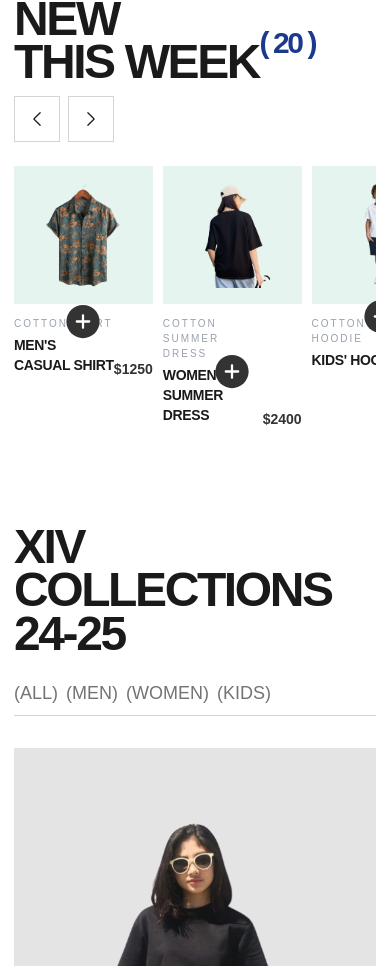
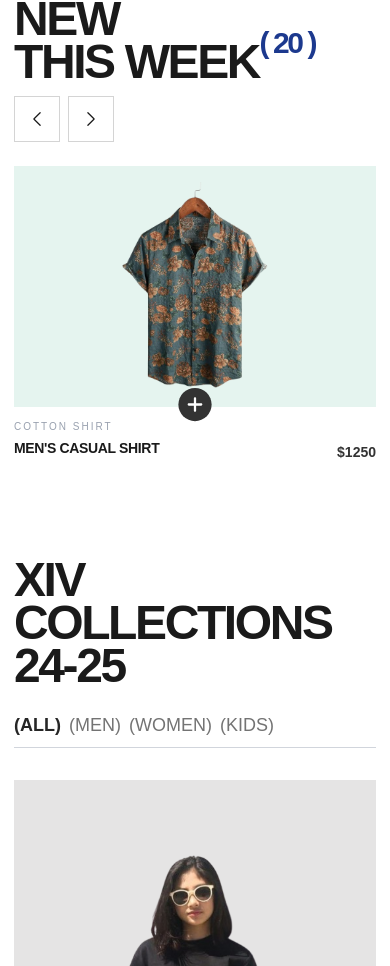
Before and after one commit to mohamedhabib102/fashion-store, a Next.js app: page / in a window 390 px wide. Shown: the part 891-1857 px from the top of the page. Built offline with nearby package versions, Linux system fonts and the light colour scheme; no server answers.

Commit message:
new updates of api and products

```diff
--- a/api/axios.ts
+++ b/api/axios.ts
@@ -2,7 +2,7 @@ import axios from "axios";
 
 
 const axiosInstance = axios.create({
-    baseURL: process.env.NEXT_PUBLIC_BASE_UEL,
+    baseURL: process.env.NEXT_PUBLIC_BASE_URL,
     headers: {
         "Content-Type": "application/json",
     }
@@ -13,4 +13,4 @@ axiosInstance.interceptors.response.use(
     (error) => {
         throw error;
     }
-);export default axiosInstance;
+); export default axiosInstance;
--- a/app/api/products/[id]/route.ts
+++ b/app/api/products/[id]/route.ts
@@ -4,11 +4,12 @@ import { NextResponse } from "next/server";
 
 
 export async function GET(
-  req: Request
+  req: Request,
+  { params }: { params: Promise<{ id: string }> }
 ) {
-  const url = new URL(req.url)
-  const id = Number(url.pathname.split("/").pop())
-  const product = getProductDyId(id)
+  const { id } = await params;
+  const productId = Number(id)
+  const product = getProductDyId(productId)
 
 
 
--- a/app/api/products/category/[category]/route.ts
+++ b/app/api/products/category/[category]/route.ts
@@ -4,18 +4,18 @@ import { NextResponse } from "next/server";
 
 
 export async function GET(
-    req: Request
- ){
-    const url = new URL(req.url)
-    const category = url.pathname.split("/").pop();
-    const decodedCategory = decodeURIComponent(category!);
+    req: Request,
+    { params }: { params: Promise<{ category: string }> }
+) {
+    const { category } = await params;
+    const decodedCategory = decodeURIComponent(category);
 
 
     const product = getAllCategories(decodedCategory);
 
-    if (!product.length) {
+    if (!product || !product.length) {
         return NextResponse.json({ error: "Category not found" }, { status: 404 })
     }
 
     return NextResponse.json(product, { status: 200 })
- }
+}
--- a/app/api/products/route.ts
+++ b/app/api/products/route.ts
@@ -1,18 +1,16 @@
-import { NextResponse, NextRequest } from "next/server";
-import { getAllCategories, getAllProducts, getProductDyId } from "@/api/api";
+import { NextRequest, NextResponse } from "next/server";
+import { getUniqueCategories, getAllProducts } from "@/api/api";
 
 
+export async function GET(req: NextRequest) {
+    const { searchParams } = new URL(req.url);
+    const type = searchParams.get('type');
 
-export async function GET() {
-    const allProducts = getAllProducts()
-    const request = NextRequest
-    return NextResponse.json(allProducts, {status: 200})
+    if (type === 'categories') {
+        const categories = getUniqueCategories();
+        return NextResponse.json(categories, { status: 200 });
+    }
+
+    const allProducts = getAllProducts();
+    return NextResponse.json(allProducts, { status: 200 });
 }
-
-export async function GETBYID(id: number) {
-    if (!id) {
-        return NextResponse.json({error: "ID is required"}, {status: 404})
-    }
-    const product = getProductDyId(id)
-    return NextResponse.json(product, {status: 200})
-}
--- a/app/products/[id]/page.tsx
+++ b/app/products/[id]/page.tsx
@@ -4,24 +4,38 @@ import DetailsSection from "@/components/ui/DetailsSection";
 import ImagesDetailsProduct from "@/components/ui/ImagesDetailsProduct";
 import { Product } from "@/lib/db";
 import Image from "next/image";
+import { getProductDyId } from "@/api/api";
 
 interface Props {
-    params: Promise<{id: string}>
+    params: Promise<{ id: string }>
 }
 
 
-const getProductById =  async (id: string) => {
-    const ID = Number(id);
-    const res = await axiosInstance.get(`api/products/${ID}`);
-    const data = await res.data;
-    console.log(data)
+const getProductById = async (id: string) => {
+    const baseUrl = process.env.NEXT_PUBLIC_BASE_URL || 'http://localhost:3000';
+    const res = await fetch(`${baseUrl}/api/products/${id}`, {
+        cache: 'no-store' // لضمان جلب بيانات فريش دائماً
+    });
+
+    if (!res.ok) return null;
+
+    const data = await res.json();
+    console.log("Product from API:", data);
     return data;
 }
 
 
 const ProductDetails: React.FC<Props> = async ({ params }) => {
-    const {id} = await params;
-    const product:Product = await getProductById(id);
+    const { id } = await params;
+    const product = await getProductById(id);
+
+    if (!product) {
+        return (
+            <div className="py-20 text-center text-2xl font-bold">
+                Product Not Found (404)
+            </div>
+        )
+    }
 
 
 
@@ -29,13 +43,13 @@ const ProductDetails: React.FC<Props> = async ({ params }) => {
     return (
         <section className="py-12 bg-[#FAF9F6]">
             <CustomContainer>
-              <div className="lg:w-[80%] w-auto mx-auto flex flex-col lg:flex-row justify-between items-center gap-10">
-                {/* Image Section */}
-                <ImagesDetailsProduct images={product.image}/>
+                <div className="lg:w-[80%] w-auto mx-auto flex flex-col lg:flex-row justify-between items-center gap-10">
+                    {/* Image Section */}
+                    <ImagesDetailsProduct images={product.image} />
 
-                {/* Details Section */}
-                 <DetailsSection product={product}/>
-              </div>
+                    {/* Details Section */}
+                    <DetailsSection product={product} />
+                </div>
             </CustomContainer>
         </section>
     )
--- a/components/home/Collections.tsx
+++ b/components/home/Collections.tsx
@@ -13,6 +13,7 @@ import Link from "next/link";
 const Collections: React.FC = () => {
     const year = new Date().getFullYear();
     const [category, setCategory] = useState<string>("");
+    const [allCategories, setAllCategories] = useState<string[]>([]);
     const [loading, setLoading] = useState<boolean>(false);
     const [showAll, setShowAll] = useState<boolean>(false);
     const [products, setProducts] = useState<Product[]>([]);
@@ -21,12 +22,18 @@ const Collections: React.FC = () => {
         setLoading(true);
         const res = await axiosInstance.get(`api/products/category/${cat}`);
         const data = await res.data;
-        console.log(data);
         setProducts(data);
         setLoading(false);
     }
+
+    const getCategories = async () => {
+        const res = await axiosInstance.get("/api/products?type=categories");
+        const data = await res.data;
+        setAllCategories(data);
+    }
     useEffect(() => {
         getProducts();
+        getCategories()
     }, [category])
     const visibleProducts = showAll ? products : products.slice(4, 8)
 
@@ -36,6 +43,7 @@ const Collections: React.FC = () => {
             <p>No products found</p>
         </section>
     }
+
     return (
         <section className="py-8">
             <CustomContainer>
@@ -50,31 +58,20 @@ const Collections: React.FC = () => {
                         <li onClick={() => setCategory("all")}
                             className={
                                 `
-                            ${category === "all" ? "text-[#262626] font-semibold" : "text-[#262626a4] font-medium"}
+                            ${category === "all" || category === "" ? "text-[#262626] font-semibold" : "text-[#262626a4] font-medium"}
                             cursor-pointer text-lg uppercase transition duration-200 hover:text-[#2d2929]`
                             }
                         >{`(ALL)`}</li>
-                        <li onClick={() => setCategory("men")}
+                        {allCategories.map((cat) => (
+                            <li key={cat}
+                                onClick={() => setCategory(cat)}
                                 className={
                                     `
-                            ${category === "men" ? "text-[#262626] font-semibold" : "text-[#262626a4] font-medium"}
+                                ${category === cat ? "text-[#262626] font-semibold" : "text-[#262626a4] font-medium"}
                                 cursor-pointer text-lg uppercase transition duration-200 hover:text-[#2d2929]`
                                 }
-                        >{`(Men)`}</li>
-                        <li onClick={() => setCategory("women")}
-                            className={
-                                `
-                            ${category === "women" ? "text-[#262626] font-semibold" : "text-[#262626a4] font-medium"}
-                            cursor-pointer text-lg uppercase transition duration-200 hover:text-[#2d2929]`
-                            }
-                        >{`(Women)`}</li>
-                        <li onClick={() => setCategory("kids")}
-                            className={
-                                `
-                            ${category === "kids" ? "text-[#262626] font-semibold" : "text-[#262626a4] font-medium"}
-                            cursor-pointer text-lg uppercase transition duration-200 hover:text-[#2d2929]`
-                            }
-                        >{`(Kids)`}</li>
+                            >{`(${cat})`}</li>
+                        ))}
                     </ul>
                     <div className="mt-8 grid lg:grid-cols-4 md:grid-cols-3 sm:grid-cols-2 lg:gap-6 gap-4">
                         {visibleProducts.map((p) => (
--- a/components/home/ThisWeek.tsx
+++ b/components/home/ThisWeek.tsx
@@ -70,7 +70,6 @@ const ThisWeek: React.FC = () => {
                         observeParents={true}
                         observer={true}
                         breakpoints={{
-                            320: { slidesPerView: 2.5, spaceBetween: 10 },
                             640: { slidesPerView: 2, spaceBetween: 15 },
                             1024: { slidesPerView: 3, spaceBetween: 20 },
                             1280: { slidesPerView: 4, spaceBetween: 20 },
@@ -80,8 +79,8 @@ const ThisWeek: React.FC = () => {
                         {products.map((p) => (
                             <SwiperSlide key={p.id}>
                                 <div
-                                className="group relative">
-                                    <div className="relative lg:aspect-4/5 aspect-2/2 w-full overflow-hidden mb-3 bg-emerald-600/10">
+                                    className="group relative">
+                                    <div className="relative lg:aspect-4/5 aspect-6/4 w-full overflow-hidden mb-3 bg-emerald-600/10">
                                         <Image
                                             src={p.image[0]}
                                             fill
@@ -91,11 +90,11 @@ const ThisWeek: React.FC = () => {
                                         />
                                     </div>
                                     <FaPlus
-                                            onClick={() => handelCart(p, "add")}
-                                            size={35}
-                                            className="cursor-pointer absolute bottom-10 left-1/2 -translate-x-1/2 text-white bg-main-color rounded-full p-2
+                                        onClick={() => handelCart(p, "add")}
+                                        size={35}
+                                        className="cursor-pointer absolute bottom-10 left-1/2 -translate-x-1/2 text-white bg-main-color rounded-full p-2
                                         transition duration-300 scale-95 hover:scale-105 z-20"
-                                        />
+                                    />
                                     <div className="text-left flex justify-between items-end">
                                         <div>
                                             <p className="text-[10px] uppercase tracking-[0.2em] text-gray-400 mb-1">{p.type}</p>
```
Also changed, not shown: api/api.ts (+17 -13 lines). Lines whose indentation alone changed are shown as unchanged.
